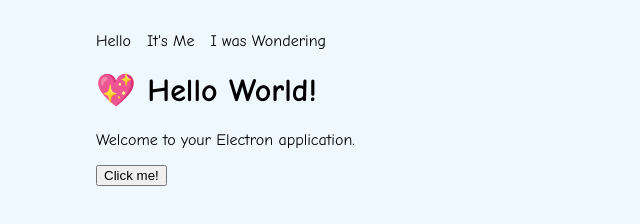
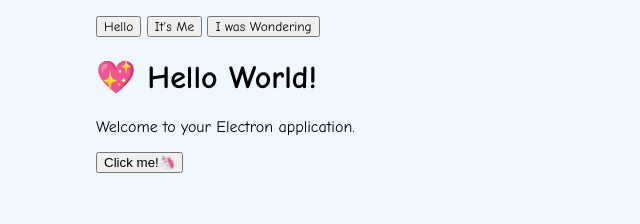
Before and after one commit to monsieurjonees/electron-test, an Electron app: page src/index.html in a window 800 px wide. Shown: the whole page, without its empty margins (0-640 px from the left). Drawn offline with Linux system fonts and the light colour scheme.

Commit message:
Tabs kinda working
Co-authored-by: Kaliana Andriamananjara <kandriam@users.noreply.github.com>

```diff
--- a/package.json
+++ b/package.json
@@ -19,8 +19,7 @@
     "@electron-forge/maker-zip": "^7.4.0",
     "@electron-forge/plugin-auto-unpack-natives": "^7.4.0",
     "@electron-forge/plugin-fuses": "^7.4.0",
-    "@electron/fuses": "^1.8.0",
-    "electron": "30.0.3"
+    "@electron/fuses": "^1.8.0"
   },
   "keywords": [],
   "author": {
@@ -29,6 +28,7 @@
   },
   "license": "MIT",
   "dependencies": {
+    "electron": "^30.0.3",
     "electron-forge": "^5.2.4",
     "electron-squirrel-startup": "^1.0.0"
   }
--- a/src/index.css
+++ b/src/index.css
@@ -21,3 +21,11 @@ nav ol li {
 nav ol {
   padding: 0;
 }
+
+.Tab {
+  display: none;
+}
+
+.TabBar button {
+  font-family: "Comic Sans MS";
+}
--- a/src/index.html
+++ b/src/index.html
@@ -6,18 +6,27 @@
     <title>Hello World!</title>
     <link rel="stylesheet" href="index.css" />
   </head>
+  <div class="TabBar">
+    <button onclick="openTab('Hello')">Hello</button>
+    <button onclick="openTab('ItsMe')">It's Me</button>
+    <button onclick="openTab('Wondering')">I was Wondering</button>
+  </div>
   <body>
-    <nav>
-      <ol>
-        <li><a onclick="helloClick()">Hello</a></li>
-        <li>It's Me</li>
-        <li>I was Wondering</li>
-      </ol><br>
-    </nav>
-    <h1>💖 Hello World!</h1>
-    <p>Welcome to your Electron application.</p>
-    <button id="notifButton" onclick="sendNotif()">
-      Click me!
-    </button>
+    <div id="Hello" class="Tab" style="display: block;">
+      <h1>💖 Hello World!</h1>
+      <p>Welcome to your Electron application.</p>
+      <button id="notifButton" onclick="sendNotif()">
+        Click me!🦄
+      </button>
+    </div>
+    <div id="ItsMe" class="Tab">
+      <h1>It's Me</h1>
+      <p>🎵 The popular, hit single from Adele, released in 2015</p>
+    </div>
+    <div id="Wondering" class="Tab">
+      <h1>I was wondering</h1>
+      <p>If after all these years you'd like to meet. To go over everything. They say that time's supposed to heal ya, but I ain't done much healin'
+      </p>
+    </div>
   </body>
 </html>
--- a/src/renderer.js
+++ b/src/renderer.js
@@ -8,3 +8,14 @@ function sendNotif() {
 function helloClick() {
     window.ipc.helloClick()
 }
+
+function openTab(tab) {
+    var tabs = document.getElementsByClassName("Tab")
+    for (let i = 0; i < tabs.length; i++) {
+        const element = tabs[i];
+        element.style.display = "none"
+    }
+
+    var tabElement = document.getElementById(tab)
+    tabElement.style.display = "block"
+}
```
Also changed, not shown: src/hello.html (added), 1 other file.
